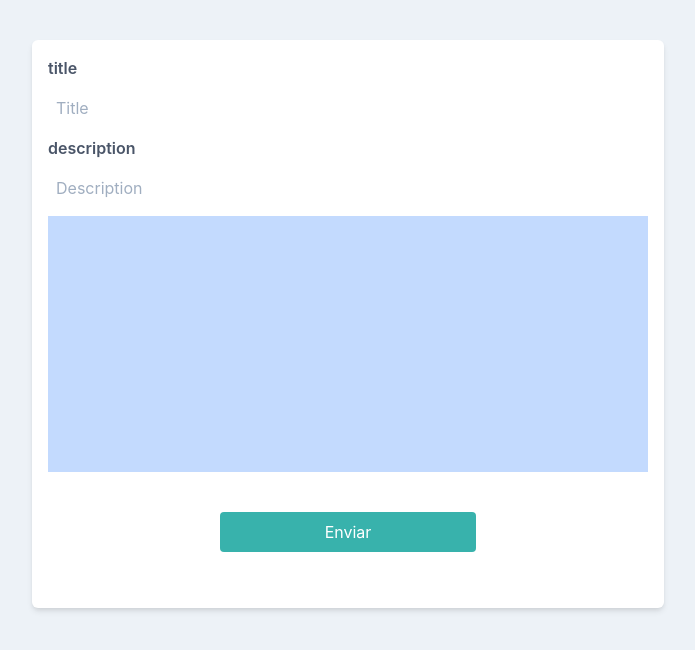
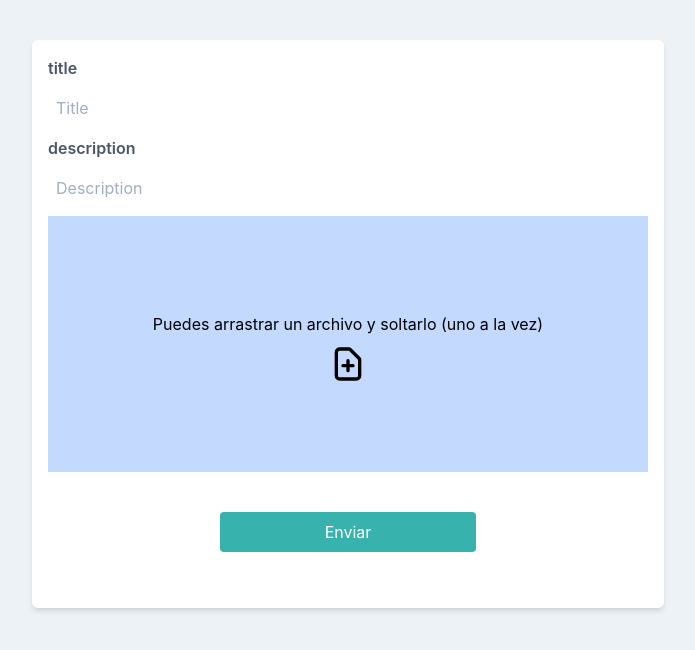
Before and after one commit to elbarbaro/formuexel, a React (Create React App) app: page / in a window 1280 px wide. Shown: the top 650 px of the page, without its empty margins (292-987 px from the left). Built offline with nearby package versions, Linux system fonts and the light colour scheme; what @tailwindcss/custom-forms would draw is missing.

Commit message:
New empty-state text component created

```diff
--- a/src/components/InputDropArea.js
+++ b/src/components/InputDropArea.js
@@ -1,6 +1,22 @@
 import React from 'react'
 import Item from './Item'
 //import './InputDropArea.css'
+
+function EmptyStateText(props) {
+
+    return (
+        <div className="h-40 flex flex-col justify-end items-center">
+            <p className="my-2">
+                Puedes arrastrar un archivo y soltarlo (uno a la vez)
+            </p>
+            <div className="w-10">
+                <svg xmlns="http://www.w3.org/2000/svg" fill="none" viewBox="0 0 24 24" stroke="currentColor">
+                    <path strokeLinecap="round" strokeLinejoin="round" strokeWidth="2" d="M9 13h6m-3-3v6m5 5H7a2 2 0 01-2-2V5a2 2 0 012-2h5.586a1 1 0 01.707.293l5.414 5.414a1 1 0 01.293.707V19a2 2 0 01-2 2z" />
+                </svg>
+            </div>
+        </div>
+    )
+}
 
 function InputDropArea(props) {
 
@@ -37,6 +53,7 @@ function InputDropArea(props) {
 
     return (
         <div className="InputDropArea h-64 p-2 bg-indigo-200 hover:bg-indigo-300" onDragEnter={onDragEnter} onDrop={onDrop} onDragOver={onDragOver}>
+            { files.length === 0 ? <EmptyStateText /> : null }
             {
                 files.map((item, index) => (<Item key={index} value={item}/>))
             }
```
